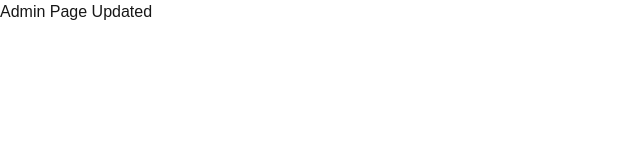
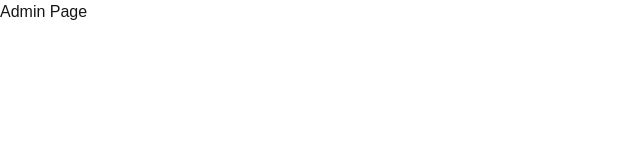
Before and after one commit to Nikhilpatel00/golf-platform, a Next.js app: page /admin in a window 1280 px wide. Shown: the top 160 px of the page, without its empty margins (0-640 px from the left). Built offline with nearby package versions, Linux system fonts and the light colour scheme.

Commit message:
Update page.tsx

```diff
--- a/app/admin/page.tsx
+++ b/app/admin/page.tsx
@@ -1,3 +1,3 @@
 export default function AdminPage() {
-  return <div>Admin Page Updated</div>;
+  return <div>Admin Page </div>;
 }
```
